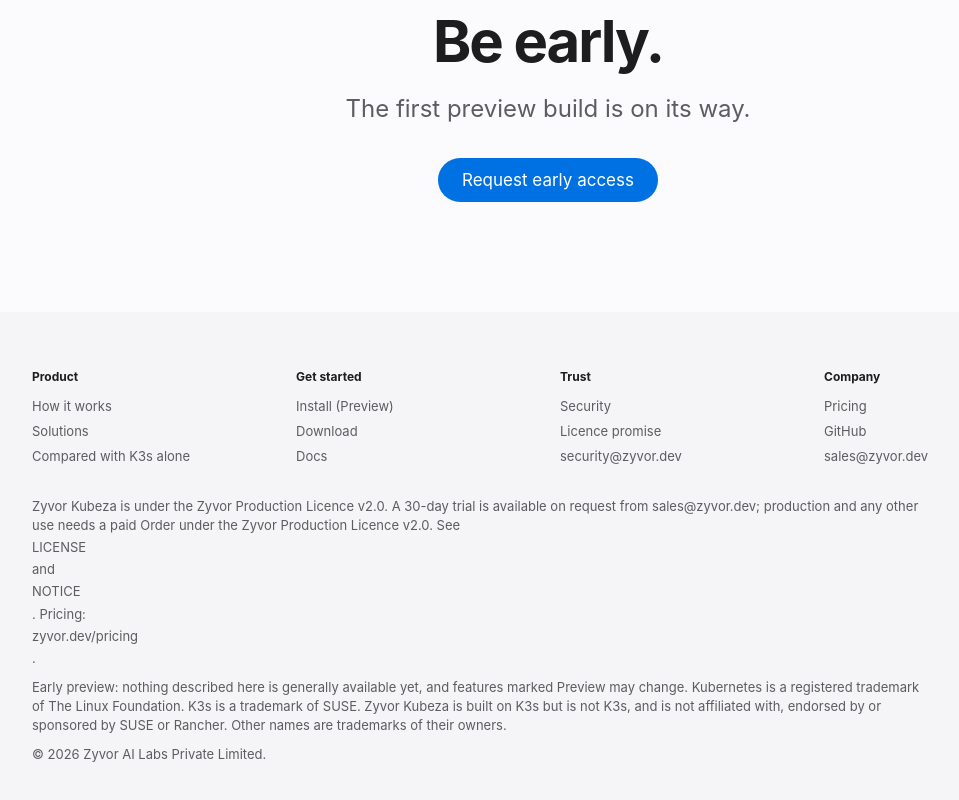
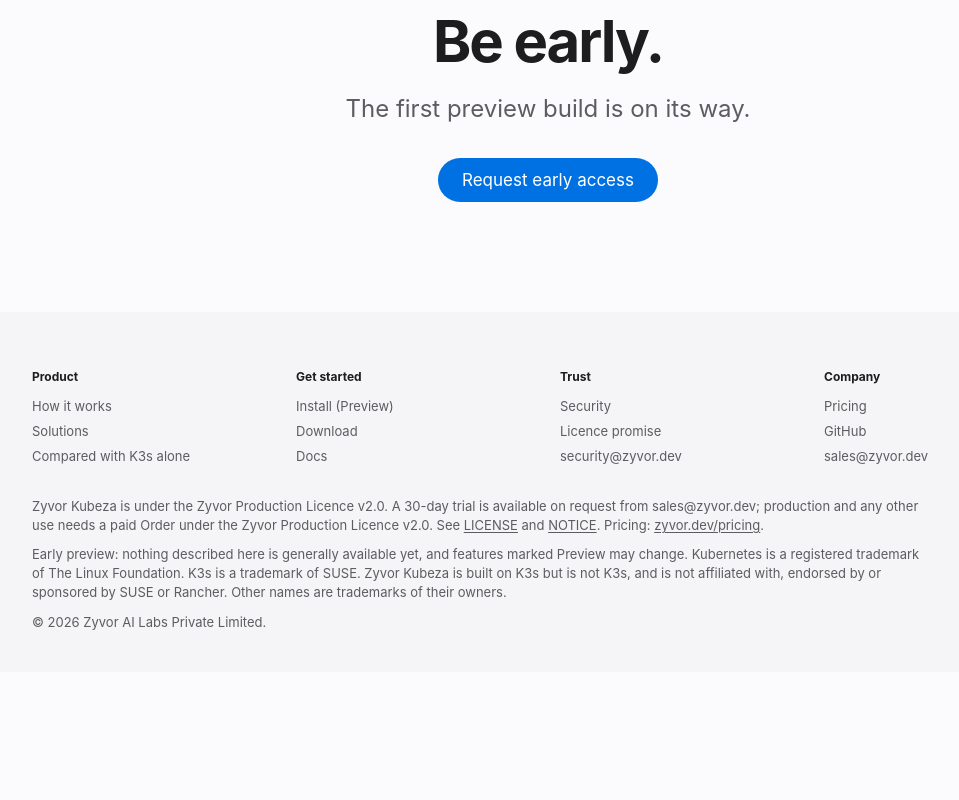
Before and after one commit to zyvorai/zyvor-kubeza-site, a plain HTML site: page index.html in a window 1280 px wide. Shown: the part 7255-8055 px from the top of the page, without its empty margins (92-1051 px from the left). After the commit the page ends 7927 px from the top, so only its background shows below. Drawn offline with Linux system fonts and the light colour scheme.

Commit message:
Fix footer links, add PNG social image
The footer link style made every link in the licence paragraph a block.
Social platforms do not render SVG share images, so og-image.png is added
and referenced.

Co-Authored-By: Claude Sonnet 5.5 <noreply@anthropic.com>

```diff
--- a/assets/site.css
+++ b/assets/site.css
@@ -108,6 +108,7 @@ details p{margin-top:12px;color:var(--ink-2);font-size:17px}
 footer{background:var(--gray);padding:56px 0 40px;font-size:13px;color:var(--ink-2)}
 footer .cols{display:grid;grid-template-columns:repeat(4,1fr);gap:24px;margin-bottom:28px}
 footer h4{font-size:12px;color:var(--ink);margin-bottom:8px}
-footer a{display:block;color:var(--ink-2);padding:3px 0}
+footer .cols a{display:block;color:var(--ink-2);padding:3px 0}
+footer p a{color:var(--ink-2);text-decoration:underline;text-underline-offset:2px}
 footer p{margin-top:10px;max-width:900px}
 @media(max-width:700px){footer .cols{grid-template-columns:1fr 1fr}}
--- a/index.html
+++ b/index.html
@@ -10,7 +10,7 @@
 <meta property="og:type" content="website">
 <meta property="og:title" content="Zyvor Kubeza: Kubernetes for the edge, made calm">
 <meta property="og:description" content="A small Kubernetes distribution for edge sites and private clouds, built on K3s, with the Setura Gateway API controller built in. Early preview.">
-<meta property="og:image" content="https://zyvorai.github.io/zyvor-kubeza-site/og-image.svg">
+<meta property="og:image" content="https://zyvorai.github.io/zyvor-kubeza-site/og-image.png">
 <meta name="twitter:card" content="summary_large_image">
 <meta name="theme-color" content="#000000" media="(prefers-color-scheme: dark)">
 <meta name="theme-color" content="#fbfbfd" media="(prefers-color-scheme: light)">
```
Also changed, not shown: docs.html (+1 -1 lines), download.html (+1 -1 lines), install.html (+1 -1 lines), security.html (+1 -1 lines), og-image.png (added).
